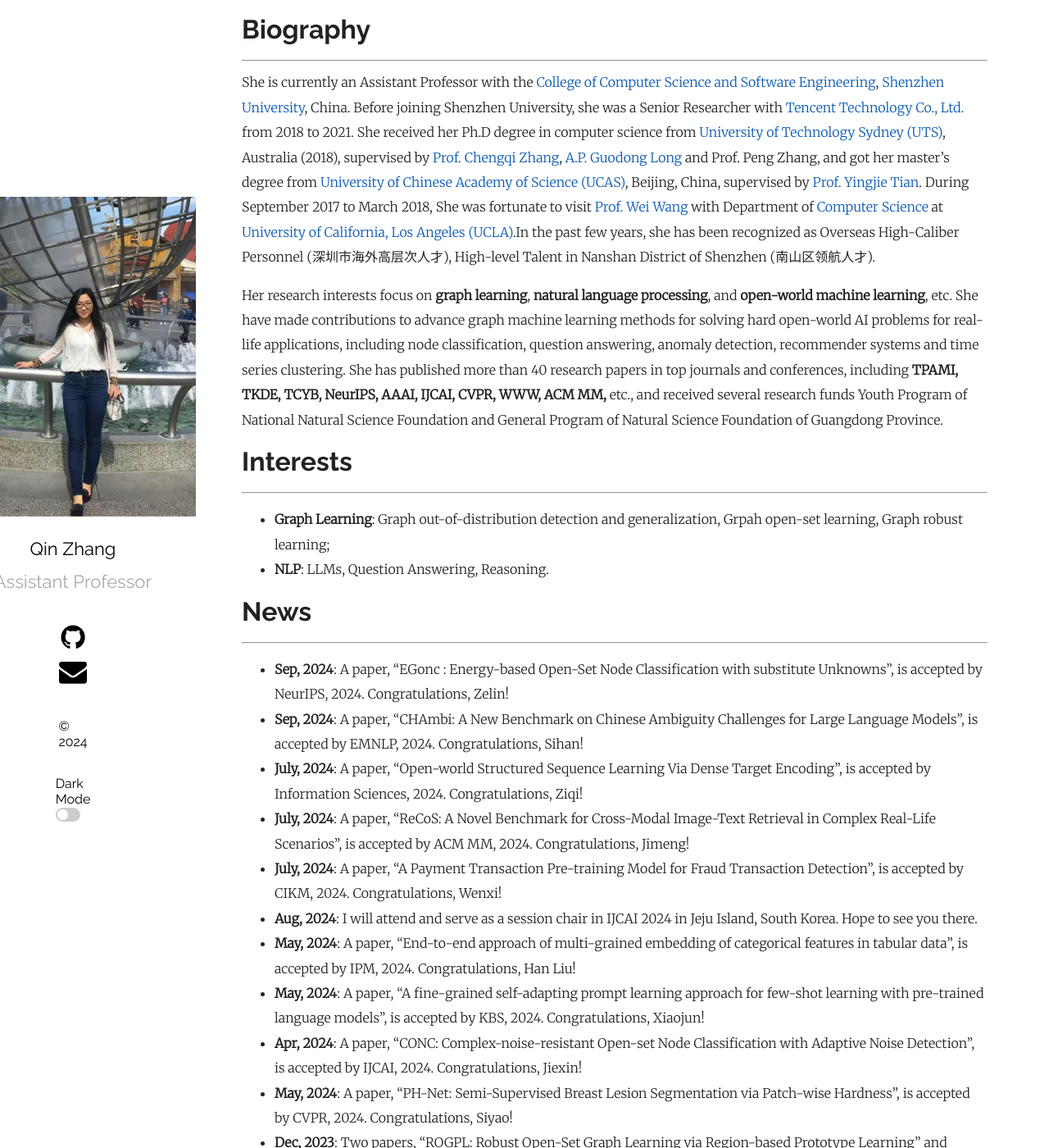
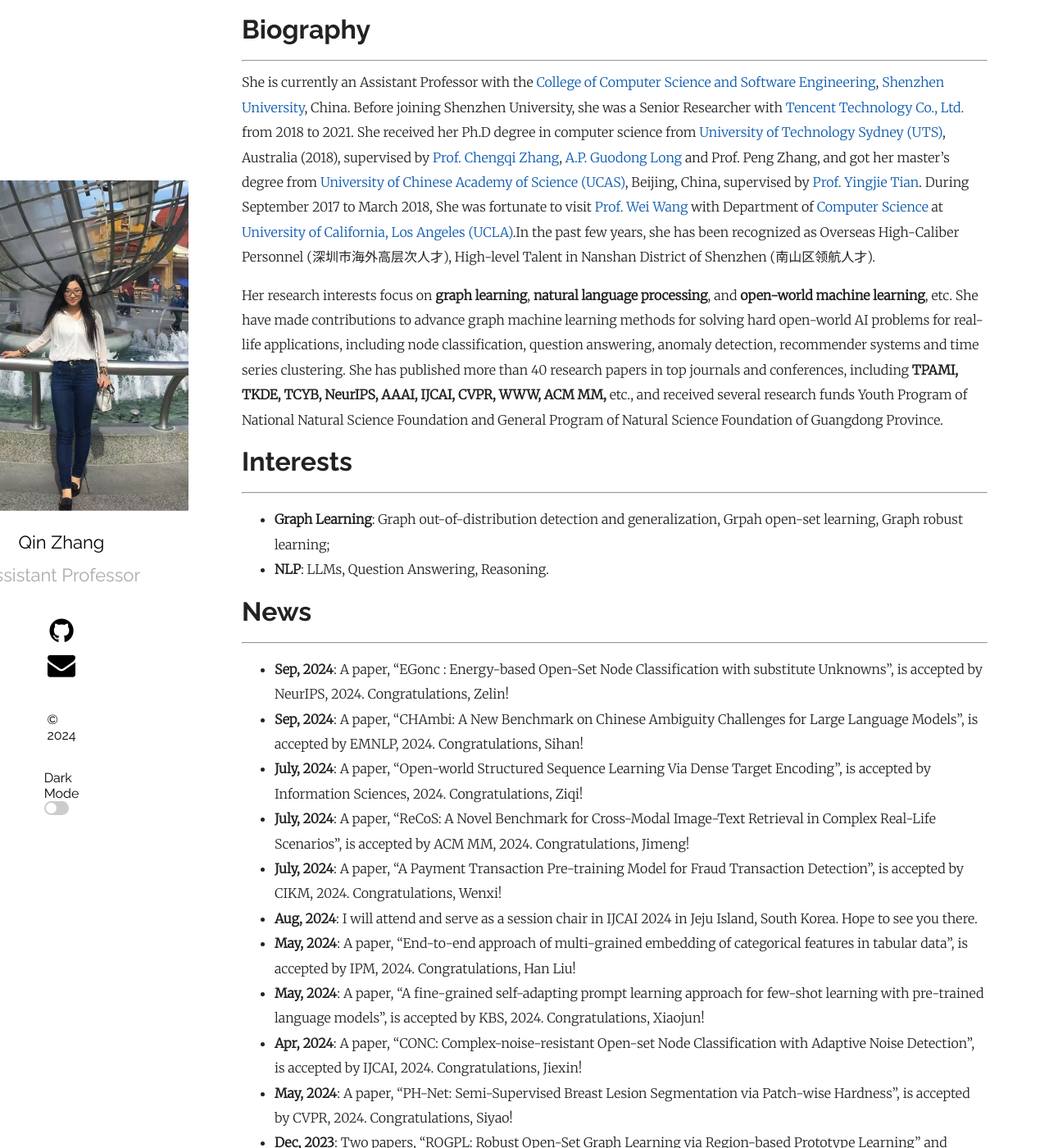
Before and after one commit to qinzhang11/qinzhang11.github.io, a Jekyll site: the page built from index.md, in a window 1280 px wide and 1400 px high. Shown: the whole window at 82% size. Built offline with Jekyll 4.4.1, drawn with Linux system fonts in a browser that asks for light colours.

Commit message:
Update plain.scss

```diff
--- a/_sass/plain.scss
+++ b/_sass/plain.scss
@@ -102,8 +102,8 @@ main {
     display: flex;
     height: 100vh;
     padding-bottom: 15vh;
-    padding-right: 18vh;
-    padding-top: 5vh;
+    padding-right: 20vh;
+    padding-top: 3vh;
 
     @media screen and (max-width: $mobileW) {
       height: auto;
@@ -136,7 +136,7 @@ main {
       line-height: normal;
     }
     img {
-      max-width: 300px;
+      max-width: 310px;
     }
     img.dark {
       display: none;
```
